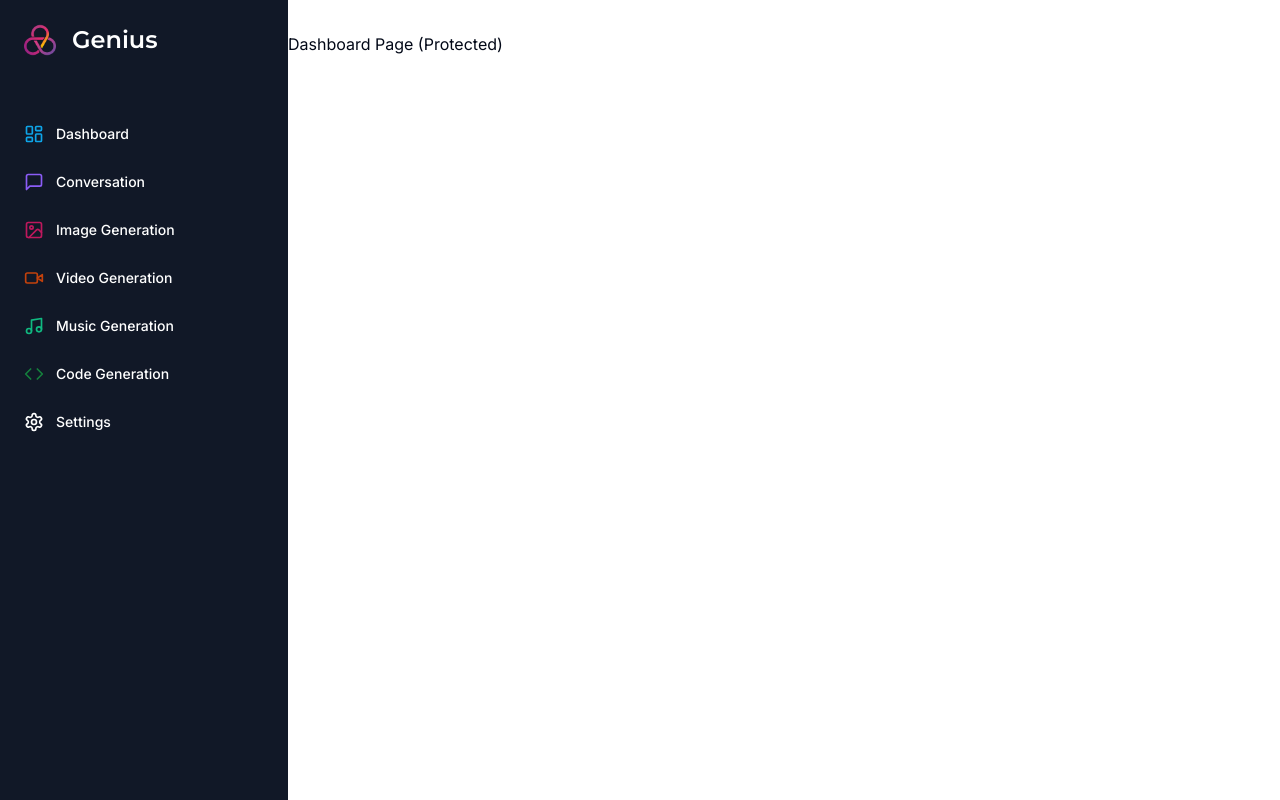
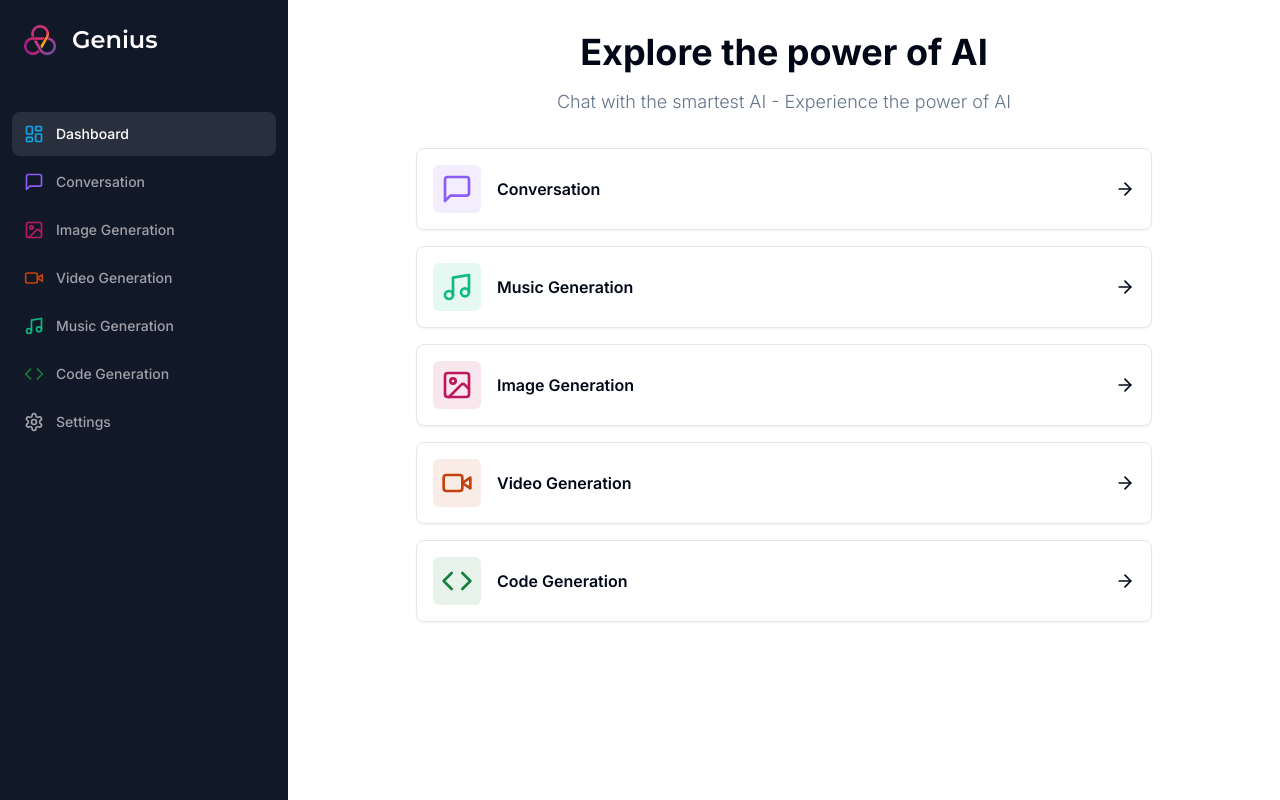
Before and after one commit to sameerdewan/redisetlaunch, a Next.js app: page /dashboard in a window 1280 px wide. Built offline with nearby package versions, Linux system fonts and the light colour scheme.

Commit message:
dashboard tools

```diff
--- a/app/(dashboard)/(routes)/dashboard/page.tsx
+++ b/app/(dashboard)/(routes)/dashboard/page.tsx
@@ -1,12 +1,79 @@
+"use client";
 import React from "react";
-import {UserButton} from "@clerk/nextjs";
+import {ArrowRight, Code, ImageIcon, MessageSquare, Music, VideoIcon} from "lucide-react";
 import {URLs} from "@/lib/urls";
+import {Card} from "@/components/ui/card";
+import {cn} from "@/lib/utils";
+import {useRouter} from "next/navigation";
+
+const tools = [
+    {
+        label: 'Conversation',
+        icon: MessageSquare,
+        color: 'text-violet-500',
+        bgColor: 'bg-violet-500/10',
+        href: URLs.conversation
+    },
+    {
+        label: 'Music Generation',
+        icon: Music,
+        color: 'text-emerald-500',
+        bgColor: 'bg-emerald-500/10',
+        href: URLs.music
+    },
+    {
+        label: 'Image Generation',
+        icon: ImageIcon,
+        color: 'text-pink-700',
+        bgColor: 'bg-pink-700/10',
+        href: URLs.image
+    },
+    {
+        label: 'Video Generation',
+        icon: VideoIcon,
+        color: 'text-orange-700',
+        bgColor: 'bg-orange-700/10',
+        href: URLs.video
+    },
+    {
+        label: 'Code Generation',
+        icon: Code,
+        color: 'text-green-700',
+        bgColor: 'bg-green-700/10',
+        href: URLs.code
+    }
+];
 
 const DashboardPage: React.FC = () => {
+    // Navigation
+    const router = useRouter();
+
     // Returned UI
     return (
         <div>
-            <p>Dashboard Page (Protected)</p>
+            <div className='mb-8 space-y-4'>
+                <h2 className='text-2xl md:text-4xl font-bold text-center'>Explore the power of AI</h2>
+                <p className='text-muted-foreground font-light text-sm md:text-lg text-center'>
+                    Chat with the smartest AI - Experience the power of AI
+                </p>
+            </div>
+            <div className='px-4 md:px-20 lg:px-32 space-y-4'>
+                {tools.map(tool => (
+                    <Card
+                        onClick={() => router.push(tool.href)}
+                        key={tool.href}
+                        className='p-4 border-black-5 flex items-center justify-between hover:shadow-md transition cursor-pointer'
+                    >
+                        <div className='flex items-center gap-x-4'>
+                            <div className={cn('p-2 w-fit rounded-md', tool.bgColor)}>
+                                <tool.icon className={cn('w-8 h-8', tool.color)}/>
+                            </div>
+                            <div className='font-semibold'>{tool.label}</div>
+                        </div>
+                        <ArrowRight className='w-5 h-5'/>
+                    </Card>
+                ))}
+            </div>
         </div>
     );
 };
--- a/components/MobileSidebar.tsx
+++ b/components/MobileSidebar.tsx
@@ -6,7 +6,17 @@
 import Sidebar from "@/components/Sidebar";
 
 const MobileSidebar: React.FC = () => {
+    // State
+    const [mounted, setMounted] = React.useState<boolean>(false);
+
+    // Effects
+    React.useEffect(() => {
+        setMounted(true);
+    }, []);
+
     // Returned UI
+    if (!mounted) return <React.Fragment/>;
+
     return (
         <Sheet>
             <SheetTrigger>
--- a/components/Sidebar.tsx
+++ b/components/Sidebar.tsx
@@ -1,3 +1,4 @@
+"use client";
 import React from "react";
 import Link from "next/link";
 import {URLs} from "@/lib/urls";
@@ -5,6 +6,7 @@
 import {cn} from "@/lib/utils";
 import {Montserrat} from "next/font/google";
 import {Code, ImageIcon, LayoutDashboard, MessageSquare, Music, Settings, VideoIcon} from "lucide-react";
+import {usePathname} from "next/navigation";
 
 const montserrat = Montserrat({
     weight: "600",
@@ -56,6 +58,10 @@
 ];
 
 const Sidebar: React.FC = () => {
+    // Navigation
+    const pathname = usePathname();
+
+    // Returned UI
     return (
         <div className='space-y-4 py-4 flex flex-col h-full bg-[#111827] text-white'>
             <div className='px-3 py-2 flex-1'>
@@ -73,7 +79,11 @@
                 </Link>
                 <div className='space-y-1'>
                     {routes.map(route => (
-                        <Link href={route.href} key={route.href} className='text-sm group flex p-3 w-full justify-start font-medium cursor-pointer hover:text-white hover:bg-white/10 rounded-lg transition'>
+                        <Link
+                            href={route.href}
+                            key={route.href}
+                            className={cn('text-sm group flex p-3 w-full justify-start font-medium cursor-pointer hover:text-white hover:bg-white/10 rounded-lg transition', pathname === route.href ? 'text-white bg-white/10' : 'text-zinc-400')}
+                        >
                             <div className='flex items-center flex-1'>
                                 <route.icon className={cn('h-5 w-5 mr-3', route.color)}/>
                                 {route.label}
--- /dev/null
+++ b/components/ui/card.tsx
@@ -0,0 +1,79 @@
+import * as React from "react"
+
+import { cn } from "@/lib/utils"
+
+const Card = React.forwardRef<
+  HTMLDivElement,
+  React.HTMLAttributes<HTMLDivElement>
+>(({ className, ...props }, ref) => (
+  <div
+    ref={ref}
+    className={cn(
+      "rounded-lg border bg-card text-card-foreground shadow-sm",
+      className
+    )}
+    {...props}
+  />
+))
+Card.displayName = "Card"
+
+const CardHeader = React.forwardRef<
+  HTMLDivElement,
+  React.HTMLAttributes<HTMLDivElement>
+>(({ className, ...props }, ref) => (
+  <div
+    ref={ref}
+    className={cn("flex flex-col space-y-1.5 p-6", className)}
+    {...props}
+  />
+))
+CardHeader.displayName = "CardHeader"
+
+const CardTitle = React.forwardRef<
+  HTMLParagraphElement,
+  React.HTMLAttributes<HTMLHeadingElement>
+>(({ className, ...props }, ref) => (
+  <h3
+    ref={ref}
+    className={cn(
+      "text-2xl font-semibold leading-none tracking-tight",
+      className
+    )}
+    {...props}
+  />
+))
+CardTitle.displayName = "CardTitle"
+
+const CardDescription = React.forwardRef<
+  HTMLParagraphElement,
+  React.HTMLAttributes<HTMLParagraphElement>
+>(({ className, ...props }, ref) => (
+  <p
+    ref={ref}
+    className={cn("text-sm text-muted-foreground", className)}
+    {...props}
+  />
+))
+CardDescription.displayName = "CardDescription"
+
+const CardContent = React.forwardRef<
+  HTMLDivElement,
+  React.HTMLAttributes<HTMLDivElement>
+>(({ className, ...props }, ref) => (
+  <div ref={ref} className={cn("p-6 pt-0", className)} {...props} />
+))
+CardContent.displayName = "CardContent"
+
+const CardFooter = React.forwardRef<
+  HTMLDivElement,
+  React.HTMLAttributes<HTMLDivElement>
+>(({ className, ...props }, ref) => (
+  <div
+    ref={ref}
+    className={cn("flex items-center p-6 pt-0", className)}
+    {...props}
+  />
+))
+CardFooter.displayName = "CardFooter"
+
+export { Card, CardHeader, CardFooter, CardTitle, CardDescription, CardContent }
```
